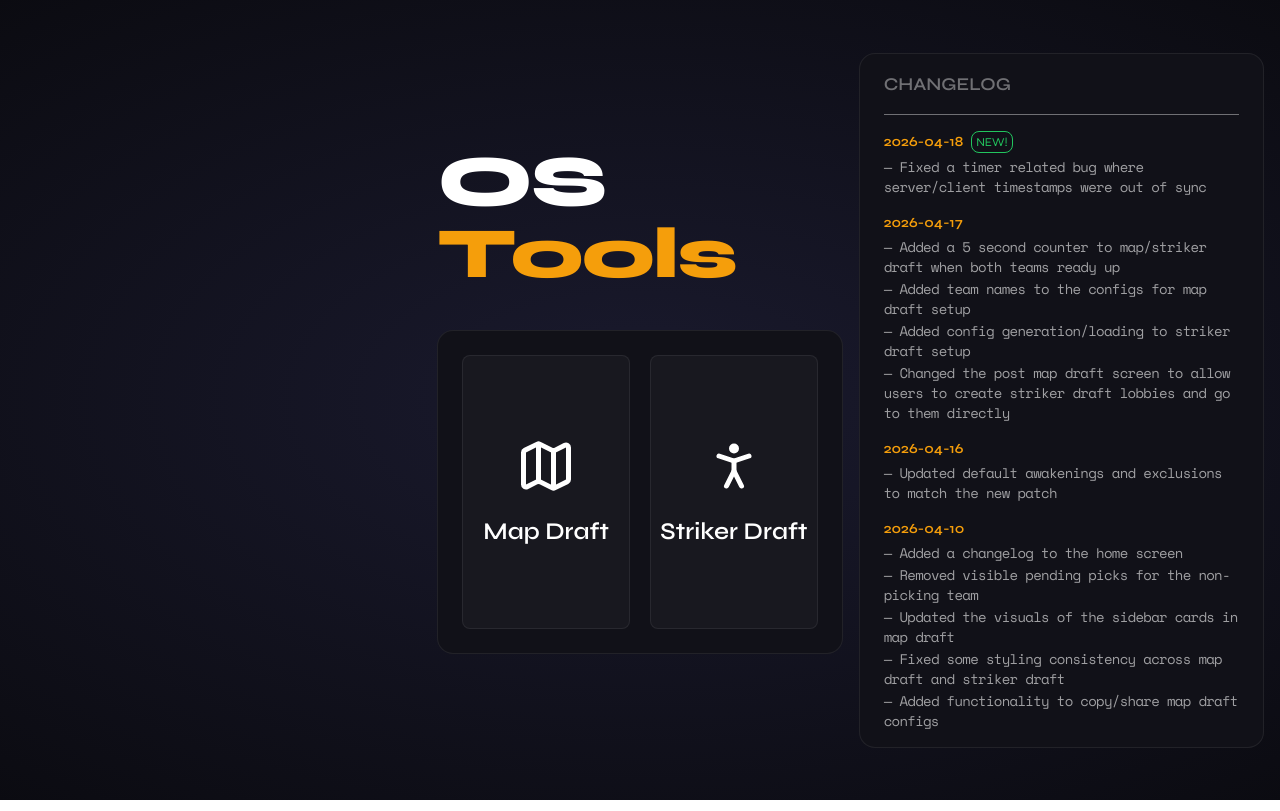
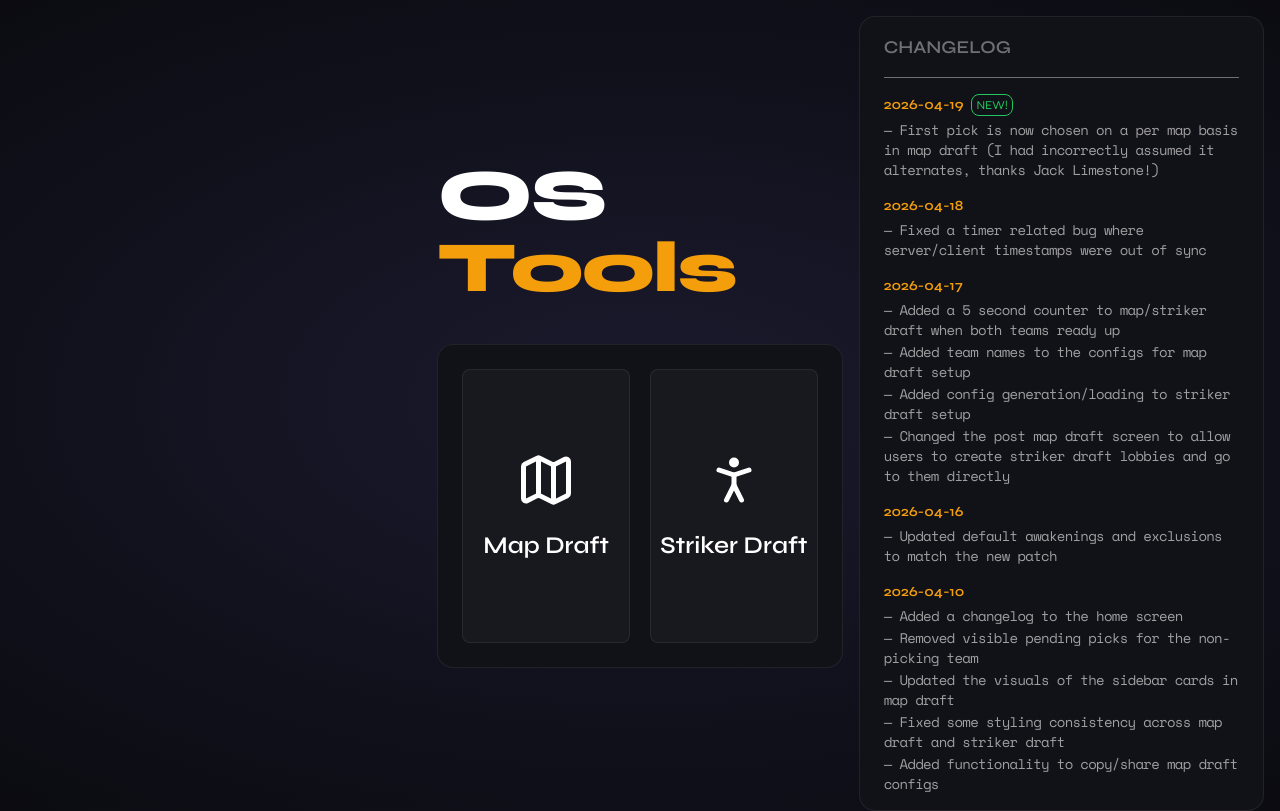
Before and after one commit to abtintabrizi/os-tools, a React (Vite) app in the folder frontend/: page / in a window 1280 px wide. Built offline with nearby package versions, Linux system fonts and the light colour scheme; no server answers.

Commit message:
Changelog update

```diff
--- a/frontend/src/features/common/constants/changelog.ts
+++ b/frontend/src/features/common/constants/changelog.ts
@@ -4,6 +4,12 @@ export interface ChangelogEntry {
 }
 
 export const changelog: ChangelogEntry[] = [
+  {
+    date: "2026-04-19",
+    notes: [
+      "First pick is now chosen on a per map basis in map draft (I had incorrectly assumed it alternates, thanks Jack Limestone!)",
+    ],
+  },
   {
     date: "2026-04-18",
     notes: [
```
